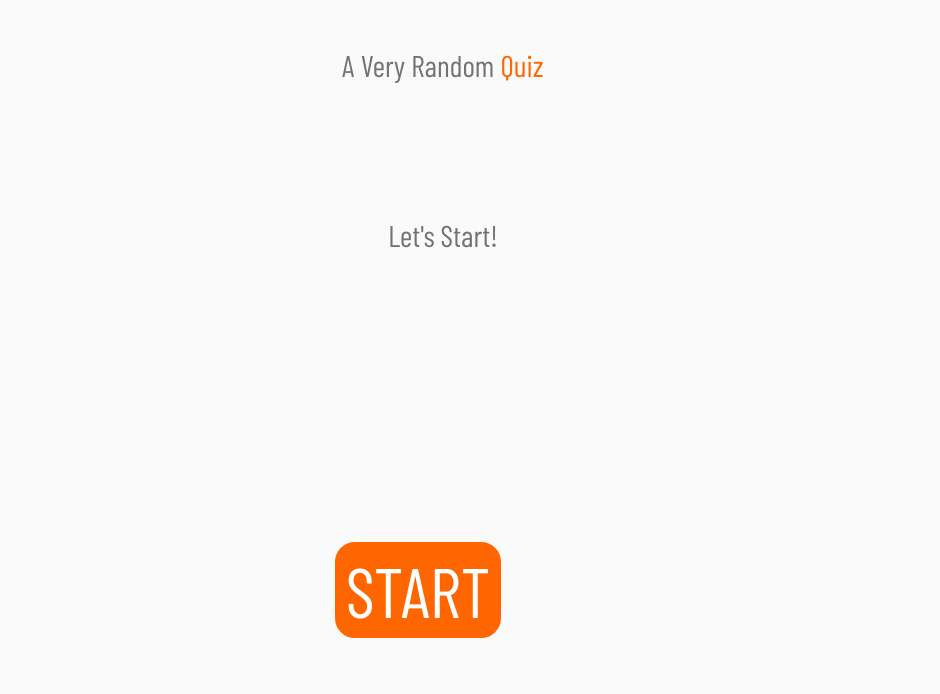
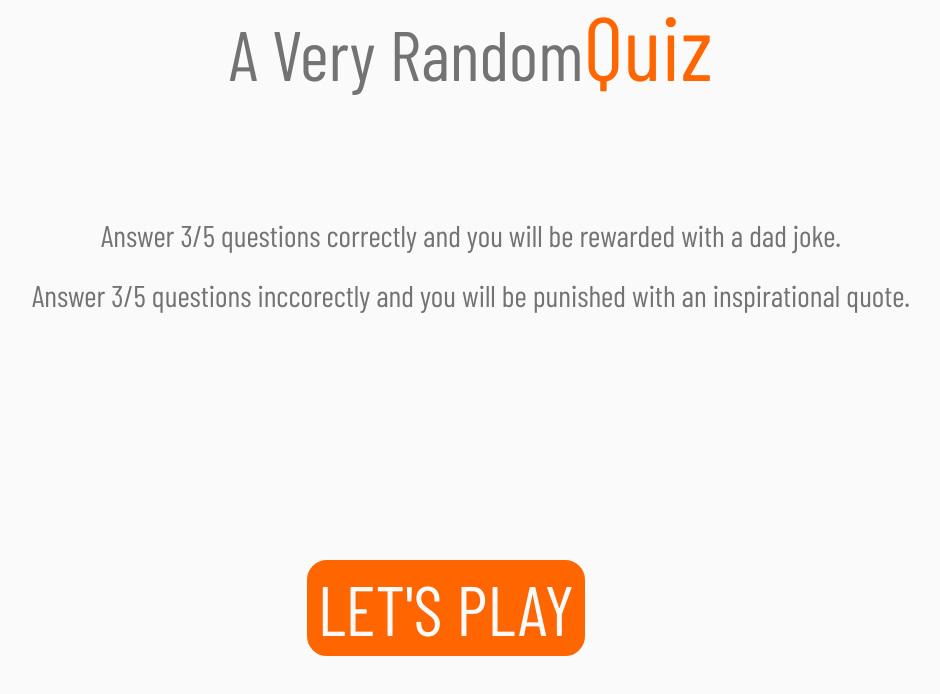
Before and after one commit to rachellemenn/CODE_1753896, a plain HTML site: page question.html in a window 1280 px wide. Shown: the whole page, without its empty margins (169-1109 px from the left). Drawn offline with nearby package versions, Linux system fonts and the light colour scheme; no server answers.

Commit message:
almost
v clooooose

```diff
--- a/Assets/Stylesheet/quiz.css
+++ b/Assets/Stylesheet/quiz.css
@@ -52,9 +52,8 @@ body, * {
   flex-wrap: nowrap;
   justify-content: space-between;
   align-items: center;
-  padding-top: 50px;
-  /* padding-left: 100px; */
   max-width: 100vw;
+  max-height: 100vw;
 }
 
 .title {
@@ -63,7 +62,7 @@ body, * {
   font-size: 70px;
   text-decoration: none;
   display: inline;
-  padding-bottom: 90px;
+  padding-bottom: 60px;
   word-spacing: 0.25px;
 }
 
@@ -82,7 +81,7 @@ body, * {
   font-size: 30px;
   text-decoration: none;
   display: inline;
-  padding-bottom: 70px;
+  padding-bottom: 40px;
   text-align: center;
 }
 
@@ -90,12 +89,13 @@ body, * {
   padding-top: 50px;
   align-items: center;
   padding-right: 50px;
+  padding-bottom: 30px;
 }
 
 #button input {
   outline: none;
   font-family: "Barlow Condensed", sans-serif;
-  color: white;
+  color: rgb(250, 250, 250);
   font-size: 70px;
   text-align: justify;
   border: 5px;
@@ -110,46 +110,20 @@ body, * {
   cursor: pointer;
 }
 
-/* question.html style */
-
-.flex-container1 {
-  display: flex;
-  flex-direction: column;
-  flex-wrap: nowrap;
-  justify-content: space-between;
-  align-items: center;
-  padding-top: 50px;
-  padding-left: 100px;
-  max-width: 80vw;
-}
-
-.title1 {
-  display: block;
-  text-align: center;
-  padding-bottom: 70px;
-}
-
-.title1 a {
+.title a {
   color: hsl(0, 0%, 45%);
   font-family: "Barlow Condensed", sans-serif;
   font-size: 30px;
   text-decoration: none;
   padding-right: 0.25px;
   word-spacing: 0.25px;
-  /* display: inline; */
-  /* padding-bottom: 70px; */
-  /* display: flex;
-  align-items:flex-start; */
-  /* padding-right: 700px; */
 }
 
-.title1 a .quiz {
+.title a .quiz {
   color: hsl(24, 100%, 50%);
   font-family: "Barlow Condensed", sans-serif;
-  font-size: 30px;
+  font-size: 90px;
   text-decoration: none;
-  /* display: inline; */
-  /* padding-bottom: 70px; */
 }
 
 #question {
@@ -169,7 +143,6 @@ body, * {
   font-size: 30px;
   text-decoration: none;
   display: inline;
-  /* padding-bottom: 70px; */
   text-align: center;
   margin-left: auto;
   margin-right: auto;
@@ -189,19 +162,7 @@ body, * {
   margin-top: 5px;
   text-align: left;
   float: left;
-  /* cursor: pointer;
-  color:hsl(24, 100%, 50%); */
-  /* display: none; */
-  /* padding-top:50px; */
 }
-
-/* #answers input[type="radio"] {
-  display: inline-block;
-  width: 19px;
-  height: 19px;
-  margin: -2px 10px 0 0;
-  vertical-align: middle;
-} */
 
 #answers label {
   flex: auto;
@@ -231,15 +192,6 @@ when selected */
   background: hsl(24, 100%, 50%);
 }
 
-.output1 {
-  color: hsl(0, 0%, 45%);
-  font-family: "Barlow Condensed", sans-serif;
-  font-size: 30px;
-  text-decoration: none;
-  display: inline;
-  padding-bottom: 70px;
-  text-align: center;
-}
 
 @media screen and (max-width: 350px) {
   body {
--- a/question.html
+++ b/question.html
@@ -10,25 +10,22 @@
 </head>
 
 <body>
-  <div class="flex-container1">
-    <div class="title1">
-      <h1><a href="quiz.html">A Very Random&nbsp;<span class="quiz">Quiz</span></a></h1>
+  <div class="flex-container">
+    <div class="title">
+      <h1>A Very Random<a href="question.html"><span class="quiz">Quiz</span></a></h1>
+      <!-- <h1><a href="quiz.html">A Very Random&nbsp;<span class="quiz">Quiz</span></a></h1> -->
     </div>
     <div id=output>
     </div>
     <div id="question">
-      This is a question we are asking, but the question is a very long one. This question is a very very long one.
+      <!-- <h3> Answer 3/5 questions correctly and you will be
+    rewarded with a dad joke. <br><br> Answer 3/5 questions inccorectly and you will be punished with an inspirational quote. <br><br> </h3> -->
     </div>
     <div id="answers">
-      <label><input type="radio" id="0" name="answerValue" value="o" checked="checked"/><span>Central Processing Unit</span></label><br/>
-      <label><input type="radio" id="0" name="answerValue" value="o" checked="checked"/><span>Central Processing Unit</span></label><br/>
-      <label><input type="radio" id="0" name="answerValue" value="o" checked="checked"/><span>Central Processing Unit</span></label><br/>
-      <label><input type="radio" id="0" name="answerValue" value="o" checked="checked"/><span>Central Processing Unit</span></label><br/>
-      <!-- <input type="radio" name="answerValue" value="0" checked="checked"/><label></label><br><br>
-      <input type="radio" name="answerValue" value="1"/><label></label><br><br>
-      <input type="radio" name="answerValue" value="2"/><label></label><br><br>
-      <input type="radio" name="answerValue" value="3"/><label></label><br><br>
-      <input type="radio" name="answerValue" value="3"/><label></label><br><br> -->
+      <label><input type="radio" id="0" name="answerValue" value="o" checked="checked"/><span></span></label><br/>
+      <label><input type="radio" id="0" name="answerValue" value="o" checked="checked"/><span></span></label><br/>
+      <label><input type="radio" id="0" name="answerValue" value="o" checked="checked"/><span></span></label><br/>
+      <label><input type="radio" id="0" name="answerValue" value="o" checked="checked"/><span></span></label><br/>
     </div>
     <div id="button">
       <input type="button" id="button1" value="NEXT">
--- a/quiz.js
+++ b/quiz.js
@@ -225,8 +225,8 @@ state = {
   nextQuestion: -1,
   correctAnswers: 0
 }
-q.innerHTML = "Let's Start!";
-b.value = "START";
+ q.innerHTML = "Answer 3/5 questions correctly and you will be rewarded with a dad joke. <br><br> Answer 3/5 questions inccorectly and you will be punished with an inspirational quote. <br><br>";
+ b.value = "LET'S PLAY";
 
 //Get new data
 reloadData();
```
